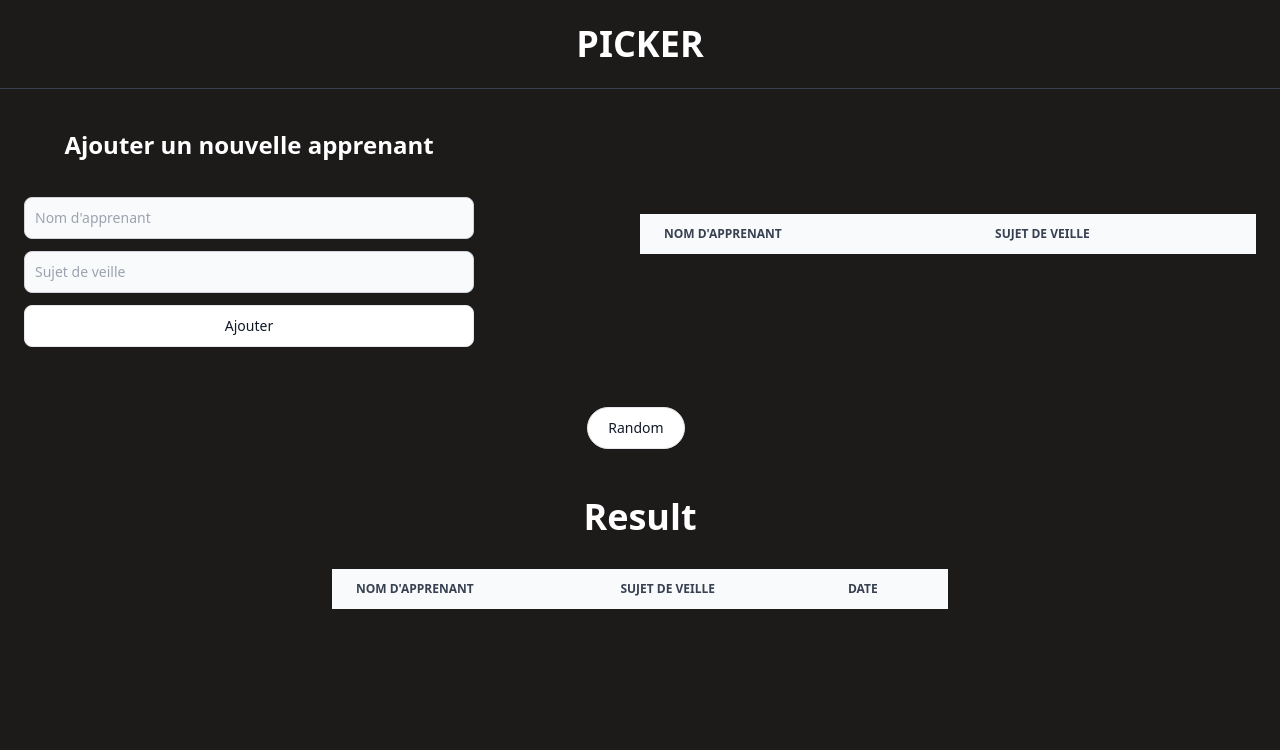
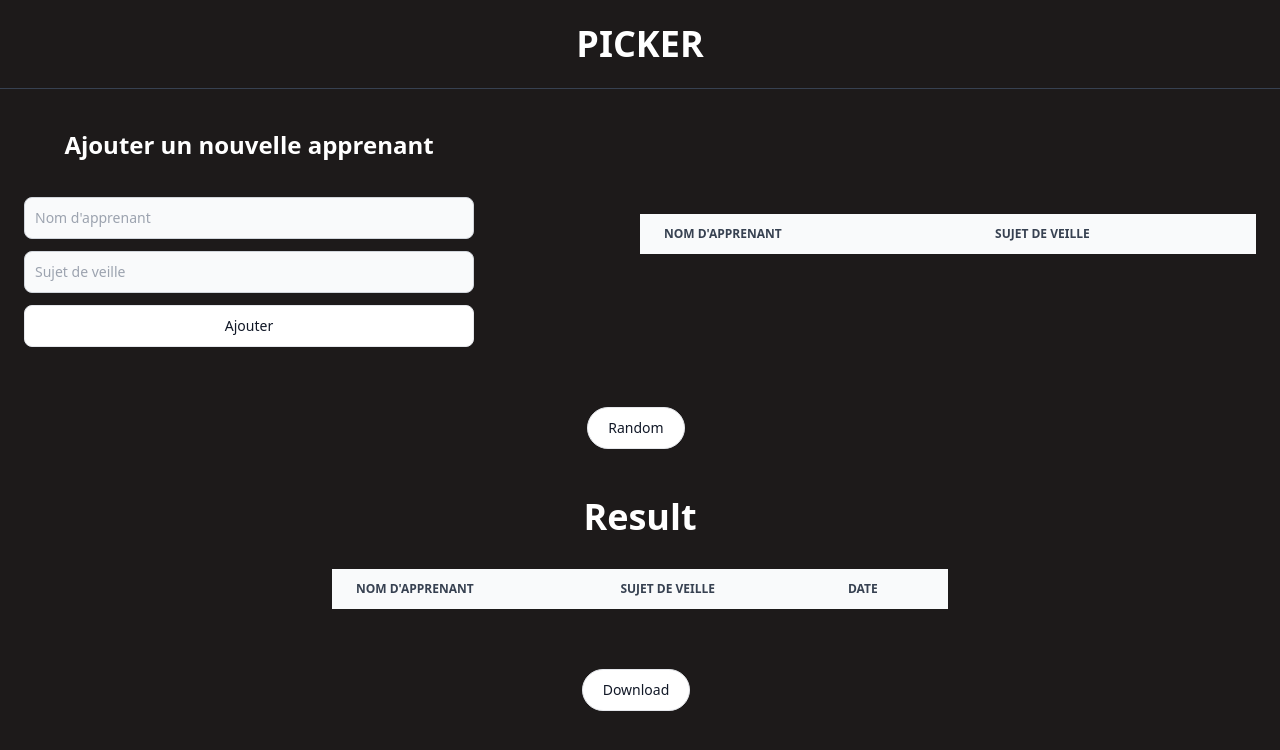
Before and after one commit to marouaneXan/Tirage_Sujet_Veille, a plain HTML site: page index.html in a window 1280 px wide. Drawn offline with nearby package versions, Linux system fonts and the light colour scheme.

Commit message:
create button for exporting HTML to pdf

```diff
--- a/index.html
+++ b/index.html
@@ -90,10 +90,22 @@
             <th scope="col" class="py-3 px-6">Date</th>
           </tr>
         </thead>
-        <tbody>
-        </tbody>
+        <tbody></tbody>
       </table>
+      <div class="container mx-auto p-4 text-center">
+        <button
+          type="button"
+          class="py-2.5 mt-3 px-5 mr-2 mb-2 text-sm font-medium text-gray-900 focus:outline-none bg-white rounded-full border border-gray-200 hover:bg-gray-100 hover:text-blue-700 focus:z-10 focus:ring-4 focus:ring-gray-200 dark:focus:ring-gray-700 dark:bg-gray-800 dark:text-gray-400 dark:border-gray-600 dark:hover:text-white dark:hover:bg-gray-700"
+        >
+          Download
+        </button>
+      </div>
     </div>
     <script src="index.js"></script>
+    <script type="text/javascript" src="jquery.js"></script>
+
+    <script type="text/javascript" src="pdfmake.min.js"></script>
+
+    <script type="text/javascript" src="html2canvas.min.js"></script>
   </body>
 </html>
```
